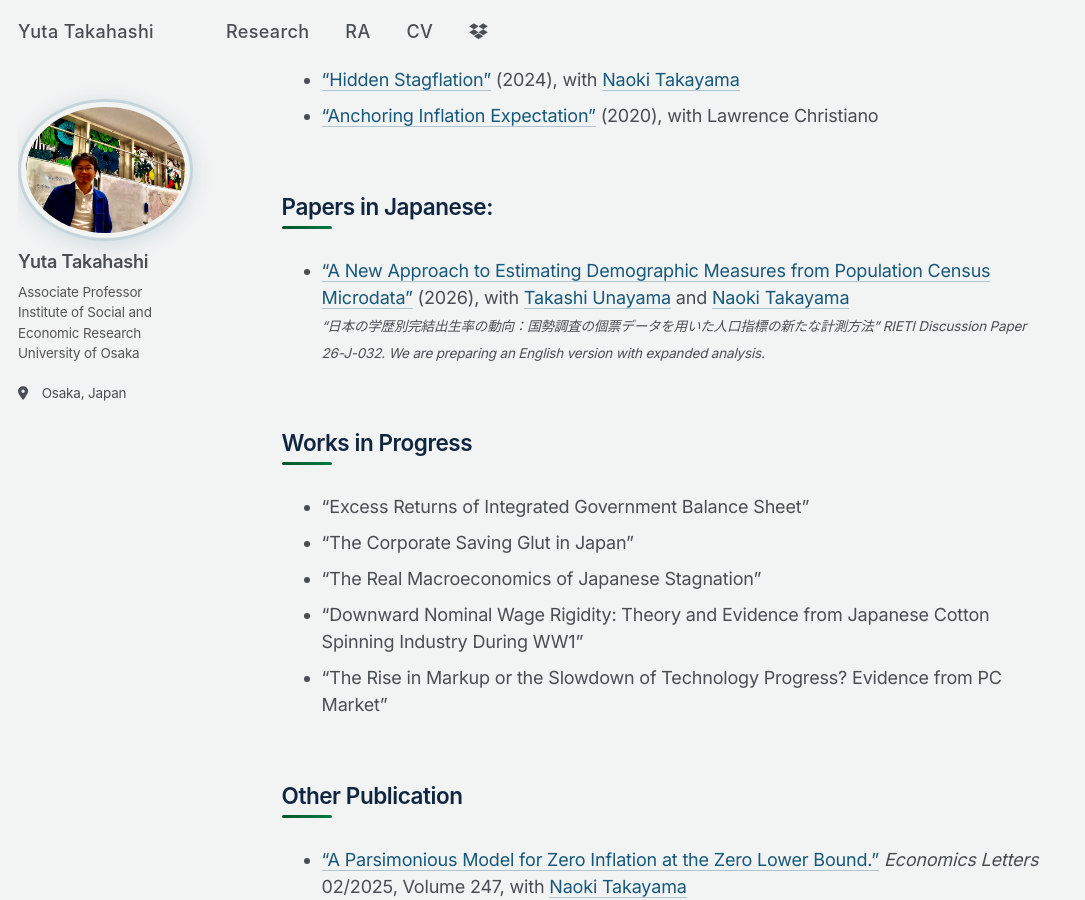
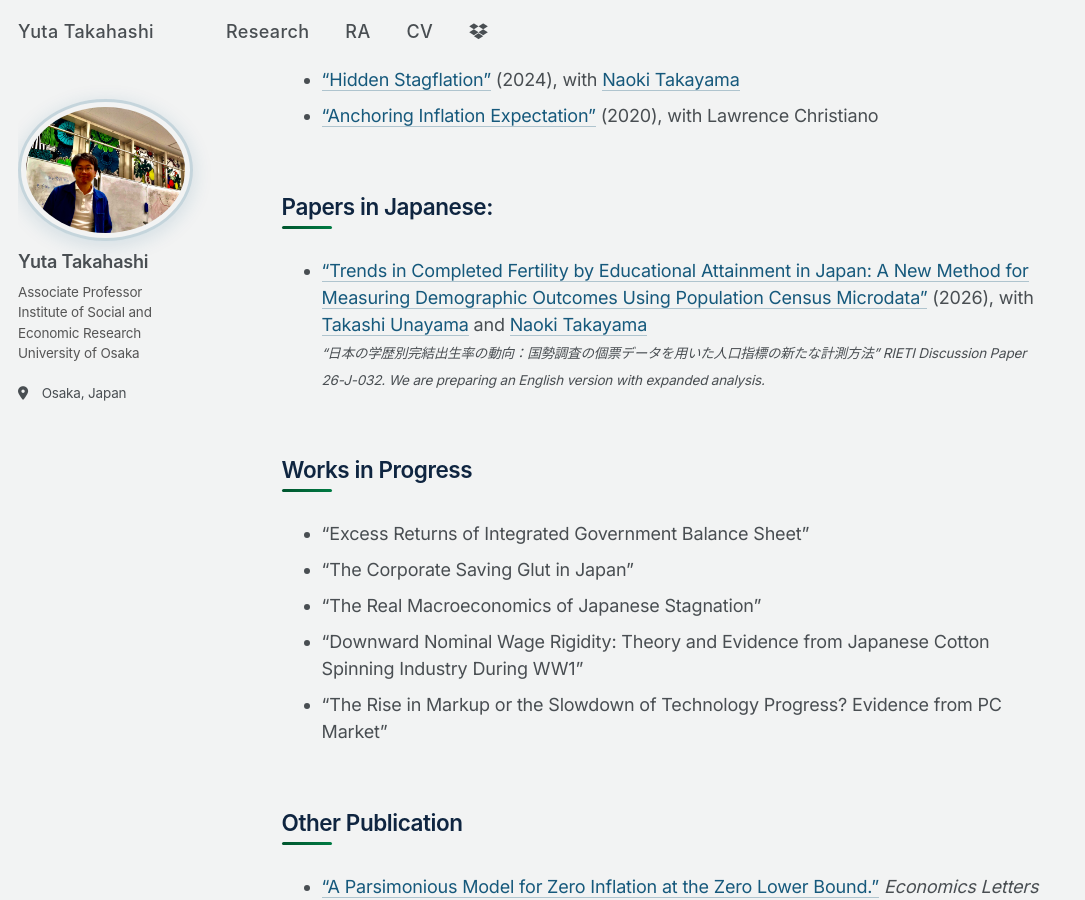
Before and after one commit to yuta-takahashi-1211/yuta-takahashi-1211.github.io, a Jekyll site: the page built from _pages/research.md, in a window 1280 px wide and 900 px high, scrolled down 563 px. Shown: the whole window, without its empty margins (0-1085 px from the left). Built offline with Jekyll 4.4.1, drawn with Linux system fonts in a browser that asks for light colours.

Commit message:
Update English title of the census microdata paper

```diff
--- a/_pages/research.md
+++ b/_pages/research.md
@@ -22,7 +22,7 @@ author_profile: true
 ---
 
 ## Papers in Japanese:
-- ["A New Approach to Estimating Demographic Measures from Population Census Microdata"](https://www.rieti.go.jp/jp/publications/dp/26j032.pdf) (2026), with [Takashi Unayama](https://www.unayama.kier.kyoto-u.ac.jp/index_E.html) and [Naoki Takayama](https://www.naoki-takayama.com/) <br>
+- ["Trends in Completed Fertility by Educational Attainment in Japan: A New Method for Measuring Demographic Outcomes Using Population Census Microdata"](https://www.rieti.go.jp/jp/publications/dp/26j032.pdf) (2026), with [Takashi Unayama](https://www.unayama.kier.kyoto-u.ac.jp/index_E.html) and [Naoki Takayama](https://www.naoki-takayama.com/) <br>
   <small>*"日本の学歴別完結出生率の動向：国勢調査の個票データを用いた人口指標の新たな計測方法" RIETI Discussion Paper 26-J-032. We are preparing an English version with expanded analysis.*</small>
 
 ---
```
Also changed, not shown: 1 other file.
